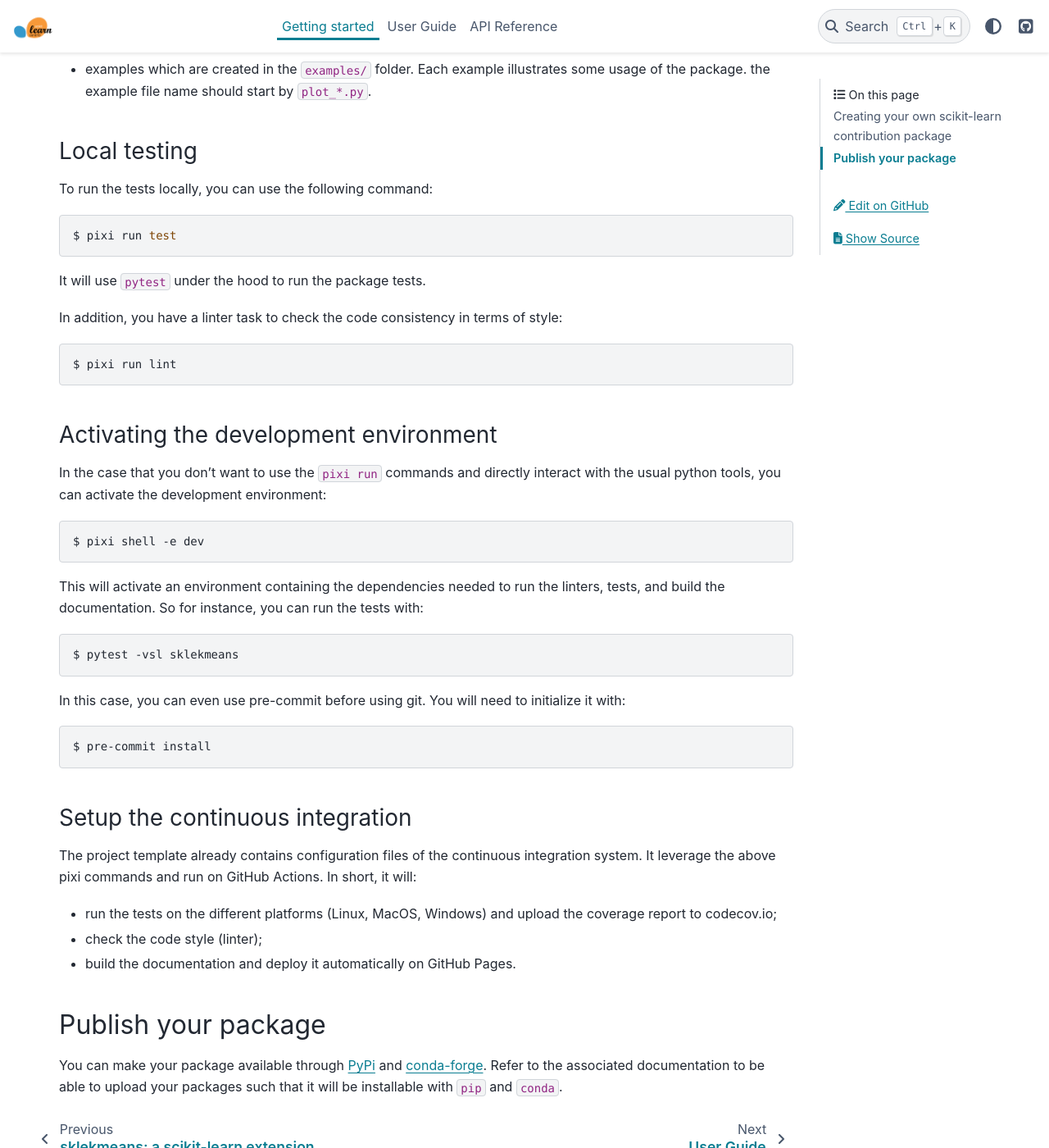
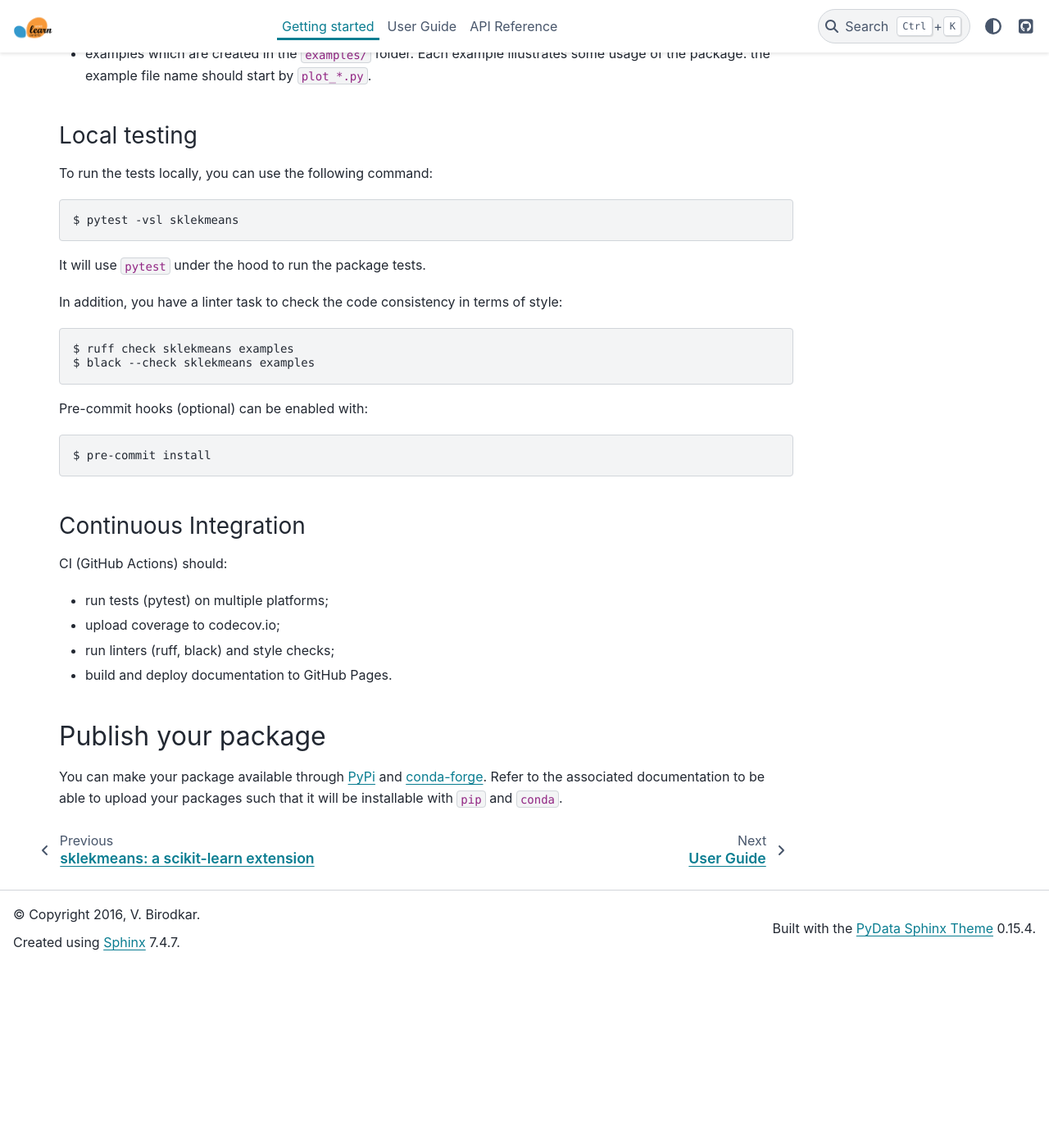
Before and after one commit to ydcnanhe/sklearn-ekmeans, a Sphinx documentation site: the page built from doc/quick_start.rst, in a window 1280 px wide and 1400 px high, scrolled down 2168 px. Shown: the whole window at 82% size. Built offline with Sphinx 7.4.7 and the PyData theme 0.15.4, drawn with Linux system fonts in a browser that asks for light colours; pages that are not in the unit, such as notebooks, are missing from menus; after the commit the page ends 3347 px from its top, so only the background shows below that; some of the changed text lies outside the part shown.

Commit message:
Remove pixi and pyproject tool.pixi sections; switch to pip-based workflows; cleanup docs

```diff
--- a/doc/quick_start.rst
+++ b/doc/quick_start.rst
@@ -82,12 +82,13 @@
 Managing your local and continuous integration environment
 ----------------------------------------------------------
 
-Here, we set up for you an repository that uses `pixi`. The `pixi.toml` file defines
-the packages and tasks to be run that we will present below. You can refer to the
-following documentation link to install `pixi`: https://pixi.sh/latest/#installation
+Create and activate a virtual environment and install dependencies locally using `pip`:
 
-Once done, you can refer to the documentation to get started but we provide the
-command below to interact with the main task requested to develop your package.
+.. prompt:: bash $
+
+  python -m venv .venv
+  source .venv/bin/activate  # (On Windows: .venv\\Scripts\\activate)
+  pip install -e .[dev]
 
 Edit the documentation
 ----------------------
@@ -96,11 +97,11 @@
 
 The documentation is created using Sphinx_. In addition, the examples are
 created using ``sphinx-gallery``. Therefore, to generate locally the
-documentation, you can leverage the following `pixi` task:
+documentation, run:
 
 .. prompt:: bash $
 
-  pixi run build-doc
+  sphinx-build -b html doc doc/_build/html
 
 The documentation is made of:
 
@@ -121,7 +122,7 @@
 
 .. prompt:: bash $
 
-  pixi run test
+  pytest -vsl sklekmeans
 
 It will use `pytest` under the hood to run the package tests.
 
@@ -129,43 +130,24 @@
 
 .. prompt:: bash $
 
-  pixi run lint
+  ruff check sklekmeans examples
+  black --check sklekmeans examples
 
-Activating the development environment
---------------------------------------
-
-In the case that you don't want to use the `pixi run` commands and directly interact
-with the usual python tools, you can activate the development environment:
-
-.. prompt:: bash $
-
-  pixi shell -e dev
-
-This will activate an environment containing the dependencies needed to run the linters,
-tests, and build the documentation. So for instance, you can run the tests with:
-
-.. prompt:: bash $
-
-  pytest -vsl sklekmeans
-
-In this case, you can even use pre-commit before using git. You will need to initialize
-it with:
+Pre-commit hooks (optional) can be enabled with:
 
 .. prompt:: bash $
 
   pre-commit install
 
-Setup the continuous integration
---------------------------------
+Continuous Integration
+----------------------
 
-The project template already contains configuration files of the continuous
-integration system. It leverage the above pixi commands and run on GitHub Actions.
-In short, it will:
+CI (GitHub Actions) should:
 
-* run the tests on the different platforms (Linux, MacOS, Windows) and upload the
-  coverage report to codecov.io;
-* check the code style (linter);
-* build the documentation and deploy it automatically on GitHub Pages.
+* run tests (pytest) on multiple platforms;
+* upload coverage to codecov.io;
+* run linters (ruff, black) and style checks;
+* build and deploy documentation to GitHub Pages.
 
 Publish your package
 ====================
```
Also changed, not shown: pyproject.toml (+0 -48 lines), 5 other files.
